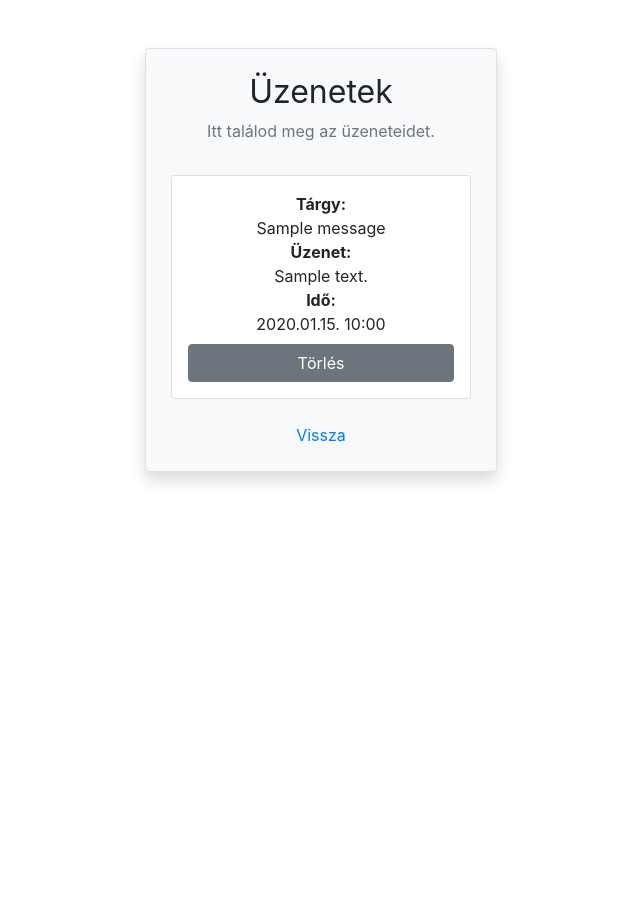
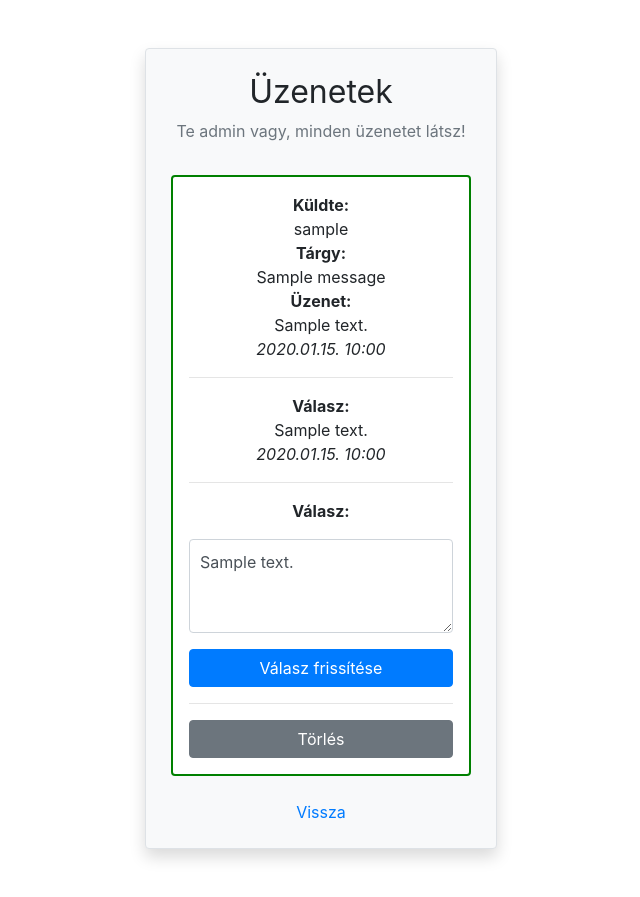
Before and after one commit to szabolevi98/PHP-Messages-Project, a PHP site: page /index.php?page=view-message in a window 1280 px wide. Shown: the whole page, without its empty margins (319-959 px from the left). Before the commit the page ends 483 px from the top, so only its background shows below. Run offline with PHP 8.4, Linux system fonts and the light colour scheme; the visitor is signed in with stand-in values (Sample User, id 1); tables that the repository leaves empty hold one stand-in row (values such as "Sample post").

Commit message:
2021.04.06.

```diff
--- a/pages/home.php
+++ b/pages/home.php
@@ -12,6 +12,8 @@
     <b>Regisztráltál:</b> <?php echo htmlspecialchars($_SESSION["register_date"]); ?></p>
     <a href="index.php?page=reset-password" class="btn btn-primary btn-block">Jelszó változtatása</a>
     <a href="index.php?page=send-message" class="btn btn-info btn-block">Üzenet írása</a>
-    <a href="index.php?page=view-message" class="btn btn-secondary btn-block">Üzeneteim</a>
+    <a href="index.php?page=view-message" class="btn btn-secondary btn-block">
+    <?php echo $_SESSION["admin"] == true ? "Üzenetek kezelése" : "Üzeneteim"; ?>
+    </a>
     <a href="index.php?page=logout" class="btn btn-danger btn-block">Kijelentkezés</a>
 </div>
--- a/pages/login.php
+++ b/pages/login.php
@@ -25,7 +25,7 @@
         }
 
         if (empty($username_err) && empty($password_err)) {
-            $sql = "SELECT id, username, password, email, register_date FROM users WHERE username = ?";
+            $sql = "SELECT id, username, password, email, register_date, admin FROM users WHERE username = ?";
             if ($stmt = mysqli_prepare($connection, $sql)) {
                 mysqli_stmt_bind_param($stmt, "s", $param_username);
                 $param_username = $username;
@@ -34,7 +34,7 @@
                     mysqli_stmt_store_result($stmt);
 
                     if (mysqli_stmt_num_rows($stmt) == 1) {
-                        mysqli_stmt_bind_result($stmt, $id, $username, $hashed_password, $email, $register_date);
+                        mysqli_stmt_bind_result($stmt, $id, $username, $hashed_password, $email, $register_date, $admin);
 
                         if (mysqli_stmt_fetch($stmt)){
                             if (password_verify($password, $hashed_password)) {
@@ -44,6 +44,7 @@
                                 $_SESSION["username"] = $username;
                                 $_SESSION["email"] = $email;
                                 $_SESSION["register_date"] = $register_date;
+                                $_SESSION["admin"] = $admin;
                                 header("location: index.php?page=login");
                             } else {
                                 $login_err = "Hibás felhasználónév vagy jelszó!";
--- a/pages/view-message.php
+++ b/pages/view-message.php
@@ -8,19 +8,110 @@
 
     require_once "config.php";
 
-    $sql = "SELECT id, user_id, subject, message, DATE_FORMAT(message_date,'%Y.%m.%d. %H:%i') AS message_date FROM messages WHERE user_id = ".$_SESSION["id"];"";
+    $sql = "SELECT
+    messages.id,
+    messages.user_id,
+    messages.subject,
+    messages.message,
+    DATE_FORMAT(messages.message_date, '%Y.%m.%d. %H:%i') AS message_date,
+    messages.answer,
+    DATE_FORMAT(messages.answer_date, '%Y.%m.%d. %H:%i') AS answer_date,
+    users.username
+    FROM
+    messages
+    INNER JOIN users ON messages.user_id = users.id";
+    if ($_SESSION["admin"] == false) {
+        $sql .= " WHERE user_id = ".$_SESSION["id"]."";
+    }
+    $sql .= " ORDER BY message_date;";
+
     $result = mysqli_query($connection, $sql);
+
+    if ($_SERVER["REQUEST_METHOD"] == "POST") {
+        if ($_SESSION["admin"] == true) {
+            if (empty(trim($_POST["answer_textarea"]))) {
+                echo  "<strong>Kérlek írj be egy választ!</strong>";
+            } else {
+                $answer_textarea = trim($_POST["answer_textarea"]);
+            }
+
+            if (empty(trim($_POST["answer_id"]))) {
+                echo  "<strong>Hiányzik a válaszhoz tartozó ID!</strong>";
+            } else {
+                $answer_id = trim($_POST["answer_id"]);
+            }
+
+            if (!empty($answer_textarea) && !empty($answer_id)) {
+                $sql = "UPDATE messages SET answer = ? WHERE id = ?";
+
+                if ($stmt = mysqli_prepare($connection, $sql)) {
+                    mysqli_stmt_bind_param($stmt, "si", $param_answer, $param_id);
+
+                    $param_answer = $answer_textarea;
+                    $param_id = $answer_id;
+
+                    if (mysqli_stmt_execute($stmt)) {
+                        header("location: index.php?page=view-message#".$answer_id."");
+                    } else {
+                        echo "<p><strong>Valami hiba történt, kérlek próbáld újra később!</strong></p>";
+                    }
+
+                    mysqli_stmt_close($stmt);
+                }
+            }
+        } else {
+            echo  "<strong>Nice try</strong>";
+        }
+    }
 
     mysqli_close($connection);
 ?>
 <form class="form-signin">
     <h2 class="font-weight-normal">Üzenetek</h2>
-    <p class="text-muted">Itt találod meg az üzeneteidet.</p>
+    <?php
+        echo $_SESSION["admin"] == true ? "<p class='text-muted'>Te admin vagy, minden üzenetet látsz!</p>" : "<p class='text-muted'>Itt találod meg az üzeneteidet.</p>";
+    ?>
     <div class="row justify-content-center">
     <?php
         if (mysqli_num_rows($result) > 0) {
             while($row = mysqli_fetch_assoc($result)) {
-                echo "<div class='col-auto md-1 card p-3 m-3'><strong>Tárgy: </strong>".$row["subject"]."<br><strong>Üzenet: </strong>".$row["message"]."<br><strong>Idő: </strong><span class='mb-2'>".$row["message_date"]."</span><a href='index.php?page=delete-message&message=".$row["id"]."' class='mt-auto btn btn-secondary '>Törlés</a></div></br>";
+                echo empty($row["answer"]) ? "<div class='col-auto md-1 card p-3 m-3' " : "<div class='col-auto md-1 card p-3 m-3 bg-answer' ";
+                echo    "id='".$row["id"]."'>";
+                if ($_SESSION["admin"] == true) {
+                    echo    "<strong>Küldte: </strong>
+                            ".$row["username"]."<br>";
+                }
+                echo    "<strong>Tárgy: </strong>
+                        ".$row["subject"]."<br>
+                        <strong>Üzenet: </strong>
+                        ".$row["message"]."<br>
+                        <span class='font-italic'>".$row["message_date"]."</span>
+                        <hr>";
+                if (!empty($row["answer"])) {
+                    echo    "<strong>Válasz: </strong>
+                            ".$row["answer"]."<br>
+                            <span class='font-italic'>".$row["answer_date"]."</span>
+                            <hr>";
+                }
+                if ($_SESSION["admin"] == true) {
+                    echo    "<form action='".htmlspecialchars($_SERVER['PHP_SELF'])."?page=view-message' method='post'>
+                                <strong>Válasz: </strong>
+                                <div class='form-group'>
+                                    <input type='hidden' name='answer_id' id='answer_id' class='form-control' value='".$row["id"]."'>
+                                </div>
+                                <div class='form-group'>
+                                    <textarea rows='3' name='answer_textarea' id='answer_textarea' placeholder='Ide írhatod a választ.' class='form-control'>".$row["answer"]."</textarea>
+                                </div>
+                                <div class='form-group mb-0'>
+                                    <input type='submit' class='btn btn-primary btn-block' value='";
+                                    echo empty($row["answer"]) ? "Válaszol" : "Válasz frissítése";
+                                echo "'></div>
+                            </form>
+                            <hr>";
+                }
+                echo    "<a href='index.php?page=delete-message&message=".$row["id"]."' class='mt-auto btn btn-secondary '>Törlés</a>
+                        </div>
+                        </br>";
             }
         } else {
             echo "<strong class='pb-3'>Neked még nincs üzeneted!</strong>";
--- a/style/main.css
+++ b/style/main.css
@@ -26,3 +26,7 @@ body {
 .form-signin .form-control:focus {
   z-index: 2;
 }
+
+.bg-answer {
+  border: 2px solid green !important;
+}
```
Also changed, not shown: db_example.sql (+6 -3 lines).
